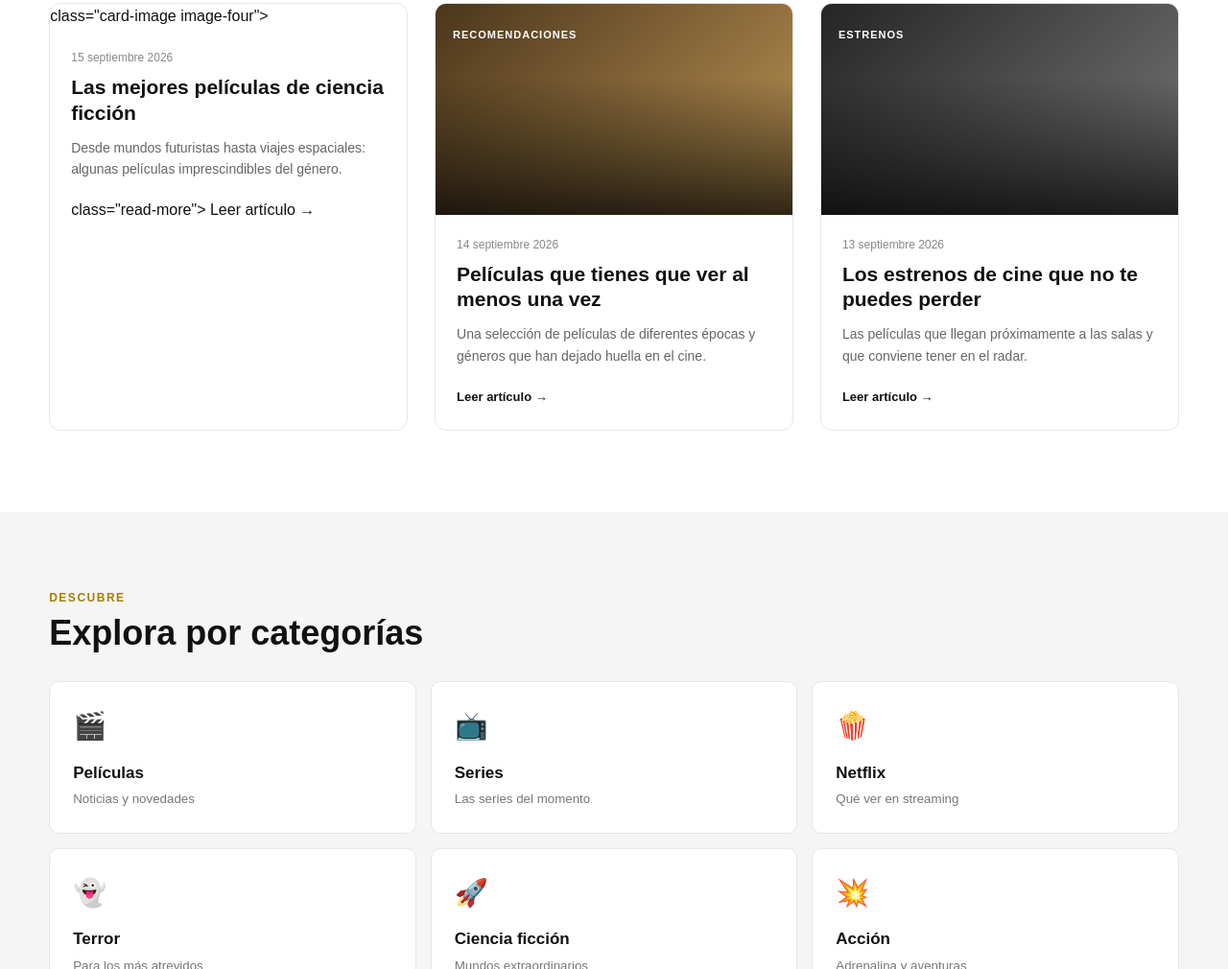
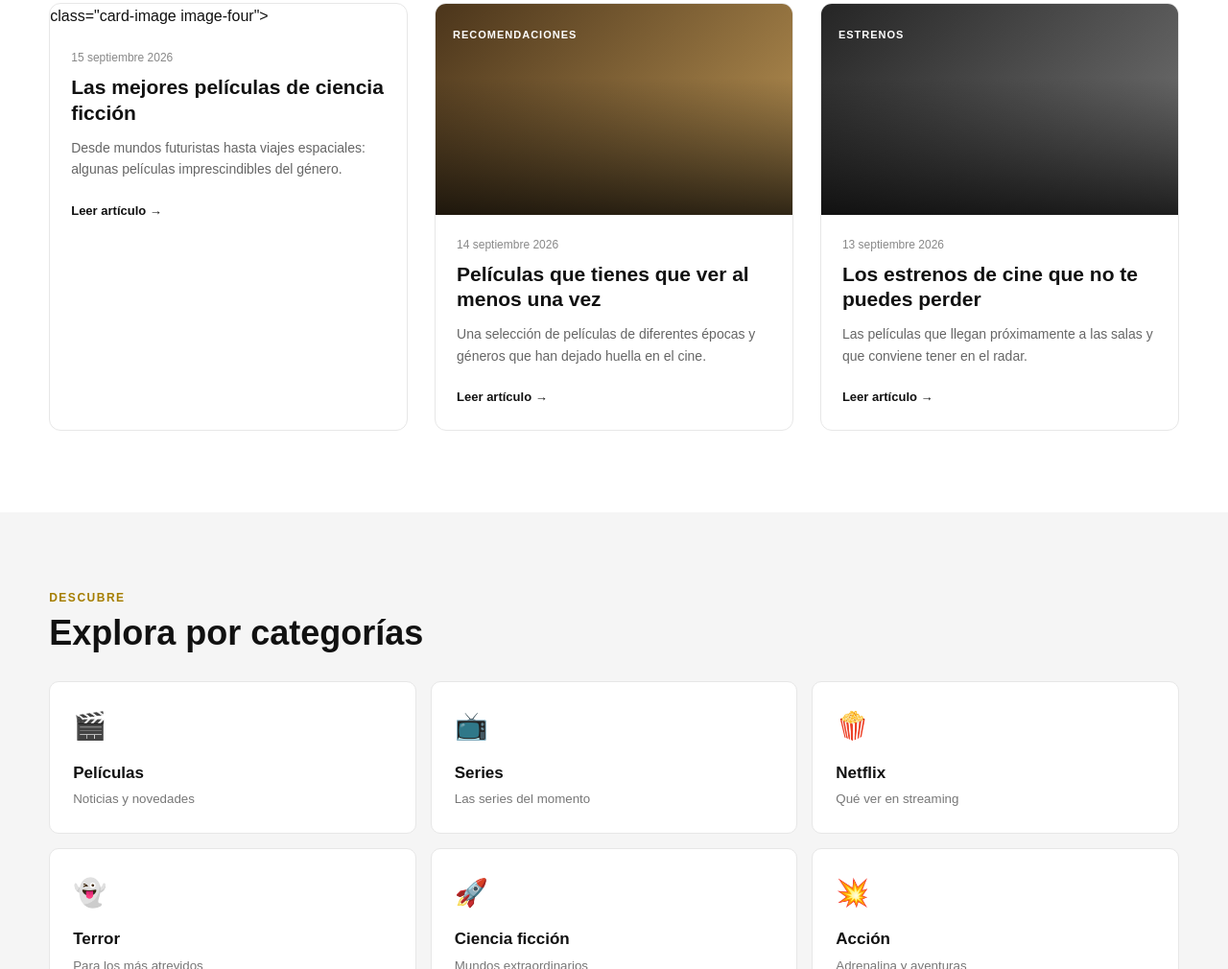
Before and after one commit to TomiPeli/blog-peliculas, a plain HTML site: page index.html in a window 1280 px wide. Shown: the part 1427-2437 px from the top of the page at 96% size. Drawn offline with Linux system fonts and the light colour scheme.

Commit message:
Fix anchor tag syntax in index.html

```diff
--- a/index.html
+++ b/index.html
@@ -221,7 +221,7 @@
 
                 <article class="card">
 
-                    <a href="ciencia-ficcion.html"> class="card-image image-four">
+                   <a <a href="ciencia-ficcion.html"> class="card-image image-four">
 
                         <span class="image-category">
                             CIENCIA FICCIÓN
@@ -244,8 +244,7 @@
                             algunas películas imprescindibles del género.
                         </p>
 
-                        <a href="ciencia-ficcion.html"> class="read-more">
-                            Leer artículo →
+                       <a href="ciencia-ficcion.html" class="read-more">Leer artículo →</a>
                         </a>
 
                     </div>
```
